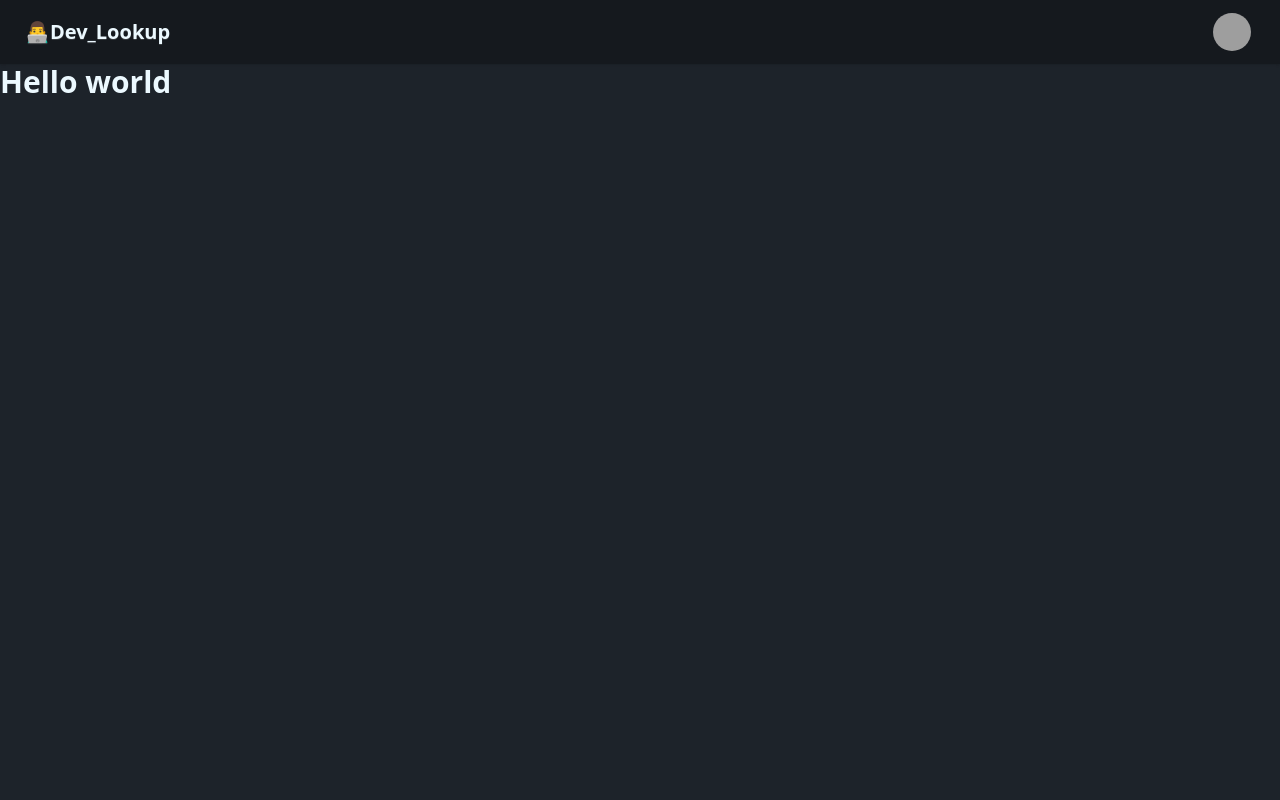
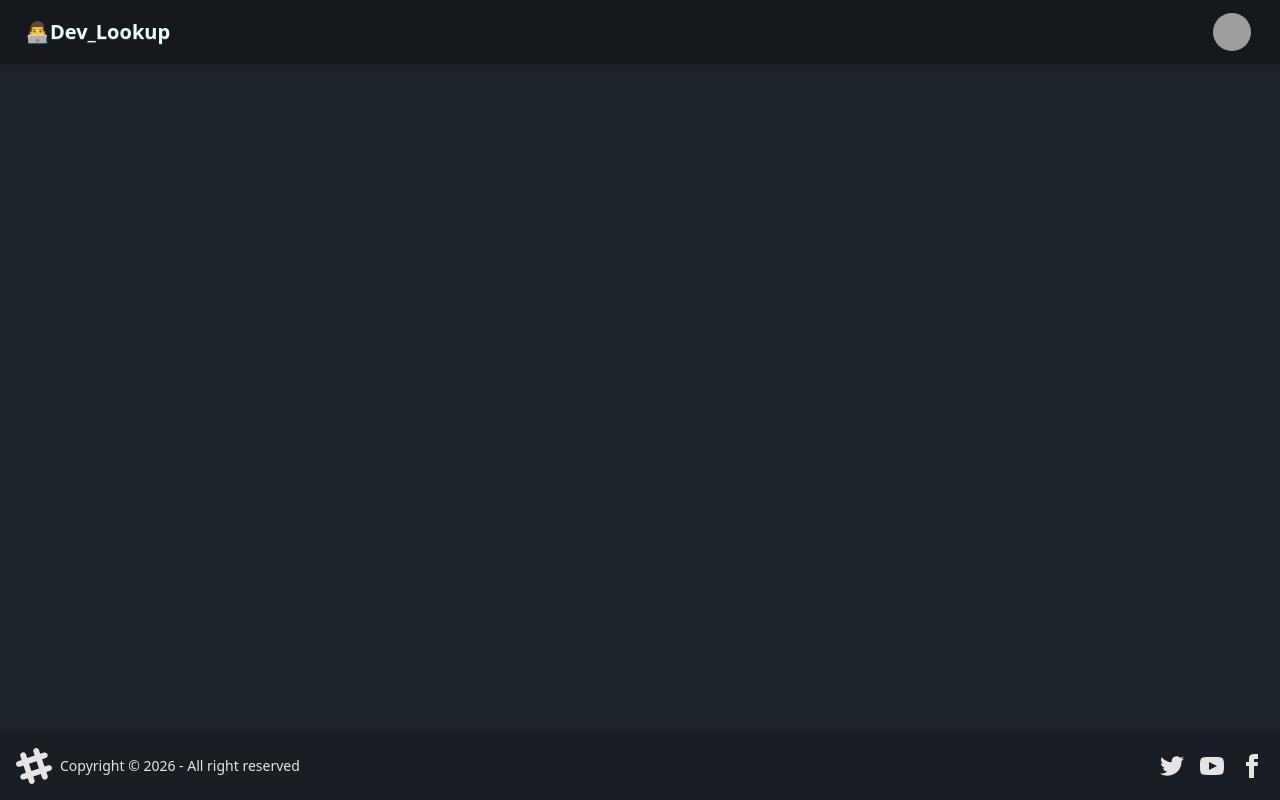
Before and after one commit to kamran8603/DevT_latest, a React (Vite) app: page / in a window 1280 px wide. Built offline with nearby package versions, Linux system fonts and the light colour scheme; grey boxes are pictures that could not be loaded.

Commit message:
setnavbar and outlet

```diff
--- a/package.json
+++ b/package.json
@@ -11,7 +11,8 @@
   },
   "dependencies": {
     "react": "^19.2.0",
-    "react-dom": "^19.2.0"
+    "react-dom": "^19.2.0",
+    "react-router-dom": "^7.13.0"
   },
   "devDependencies": {
     "@eslint/js": "^9.39.1",
--- a/src/App.tsx
+++ b/src/App.tsx
@@ -1,10 +1,22 @@
-import Navbar from "./Navbar";
+import { BrowserRouter, Route, Routes } from "react-router-dom";
+import Body from "./Body"
+import Login from "./Login"
+import Profile from "./Profile"
 
 function App() {
   return (
     <>
-    <Navbar />
-      <h1 className="text-3xl font-bold">Hello world</h1>
+      <BrowserRouter basename="/">
+        <Routes>
+          <Route path="/" element={<Body/>} >
+           <Route path="/login" element={<Login/>} />
+            <Route path="/profile" element={<Profile/>} />
+          </Route>
+
+        </Routes>
+      </BrowserRouter>
+
+      {/* <h1 className="text-3xl font-bold">Hello world</h1> */}
     </>
   );
 }
--- /dev/null
+++ b/src/Body.jsx
@@ -0,0 +1,15 @@
+
+import Footer from "./Footer"
+import Navbar from "./Navbar"
+import { Outlet } from 'react-router-dom'
+function Body() {
+  return (
+    <div>
+<Navbar/>
+<Outlet/>
+<Footer/>
+    </div>
+  )
+}
+
+export default Body
--- /dev/null
+++ b/src/Footer.jsx
@@ -0,0 +1,61 @@
+import React from 'react'
+
+function Footer() {
+  return (
+    <div>
+        <footer className="footer bg-base-200 sm:footer-horizontal  text-neutral-content items-center p-4 fixed bottom-0">
+  <aside className="grid-flow-col items-center">
+    <svg
+      width="36"
+      height="36"
+      viewBox="0 0 24 24"
+      xmlns="http://www.w3.org/2000/svg"
+      fillRule="evenodd"
+      clipRule="evenodd"
+      className="fill-current">
+      <path
+        d="M22.672 15.226l-2.432.811.841 2.515c.33 1.019-.209 2.127-1.23 2.456-1.15.325-2.148-.321-2.463-1.226l-.84-2.518-5.013 1.677.84 2.517c.391 1.203-.434 2.542-1.831 2.542-.88 0-1.601-.564-1.86-1.314l-.842-2.516-2.431.809c-1.135.328-2.145-.317-2.463-1.229-.329-1.018.211-2.127 1.231-2.456l2.432-.809-1.621-4.823-2.432.808c-1.355.384-2.558-.59-2.558-1.839 0-.817.509-1.582 1.327-1.846l2.433-.809-.842-2.515c-.33-1.02.211-2.129 1.232-2.458 1.02-.329 2.13.209 2.461 1.229l.842 2.515 5.011-1.677-.839-2.517c-.403-1.238.484-2.553 1.843-2.553.819 0 1.585.509 1.85 1.326l.841 2.517 2.431-.81c1.02-.33 2.131.211 2.461 1.229.332 1.018-.21 2.126-1.23 2.456l-2.433.809 1.622 4.823 2.433-.809c1.242-.401 2.557.484 2.557 1.838 0 .819-.51 1.583-1.328 1.847m-8.992-6.428l-5.01 1.675 1.619 4.828 5.011-1.674-1.62-4.829z"></path>
+    </svg>
+    <p>Copyright © {new Date().getFullYear()} - All right reserved</p>
+  </aside>
+  <nav className="grid-flow-col gap-4 md:place-self-center md:justify-self-end">
+    <a>
+      <svg
+        xmlns="http://www.w3.org/2000/svg"
+        width="24"
+        height="24"
+        viewBox="0 0 24 24"
+        className="fill-current">
+        <path
+          d="M24 4.557c-.883.392-1.832.656-2.828.775 1.017-.609 1.798-1.574 2.165-2.724-.951.564-2.005.974-3.127 1.195-.897-.957-2.178-1.555-3.594-1.555-3.179 0-5.515 2.966-4.797 6.045-4.091-.205-7.719-2.165-10.148-5.144-1.29 2.213-.669 5.108 1.523 6.574-.806-.026-1.566-.247-2.229-.616-.054 2.281 1.581 4.415 3.949 4.89-.693.188-1.452.232-2.224.084.626 1.956 2.444 3.379 4.6 3.419-2.07 1.623-4.678 2.348-7.29 2.04 2.179 1.397 4.768 2.212 7.548 2.212 9.142 0 14.307-7.721 13.995-14.646.962-.695 1.797-1.562 2.457-2.549z"></path>
+      </svg>
+    </a>
+    <a>
+      <svg
+        xmlns="http://www.w3.org/2000/svg"
+        width="24"
+        height="24"
+        viewBox="0 0 24 24"
+        className="fill-current">
+        <path
+          d="M19.615 3.184c-3.604-.246-11.631-.245-15.23 0-3.897.266-4.356 2.62-4.385 8.816.029 6.185.484 8.549 4.385 8.816 3.6.245 11.626.246 15.23 0 3.897-.266 4.356-2.62 4.385-8.816-.029-6.185-.484-8.549-4.385-8.816zm-10.615 12.816v-8l8 3.993-8 4.007z"></path>
+      </svg>
+    </a>
+    <a>
+      <svg
+        xmlns="http://www.w3.org/2000/svg"
+        width="24"
+        height="24"
+        viewBox="0 0 24 24"
+        className="fill-current">
+        <path
+          d="M9 8h-3v4h3v12h5v-12h3.642l.358-4h-4v-1.667c0-.955.192-1.333 1.115-1.333h2.885v-5h-3.808c-3.596 0-5.192 1.583-5.192 4.615v3.385z"></path>
+      </svg>
+    </a>
+  </nav>
+</footer>
+    </div>
+  )
+}
+
+export default Footer
--- /dev/null
+++ b/src/Login.jsx
@@ -0,0 +1,9 @@
+import React from 'react'
+
+function Login() {
+  return (
+    <div>Login</div>
+  )
+}
+
+export default Login
--- /dev/null
+++ b/src/Profile.jsx
@@ -0,0 +1,9 @@
+import React from 'react'
+
+function Profile() {
+  return (
+    <div>Profile</div>
+  )
+}
+
+export default Profile
```
Also changed, not shown: 2 other files (tests, documents, lock files or other folders).
